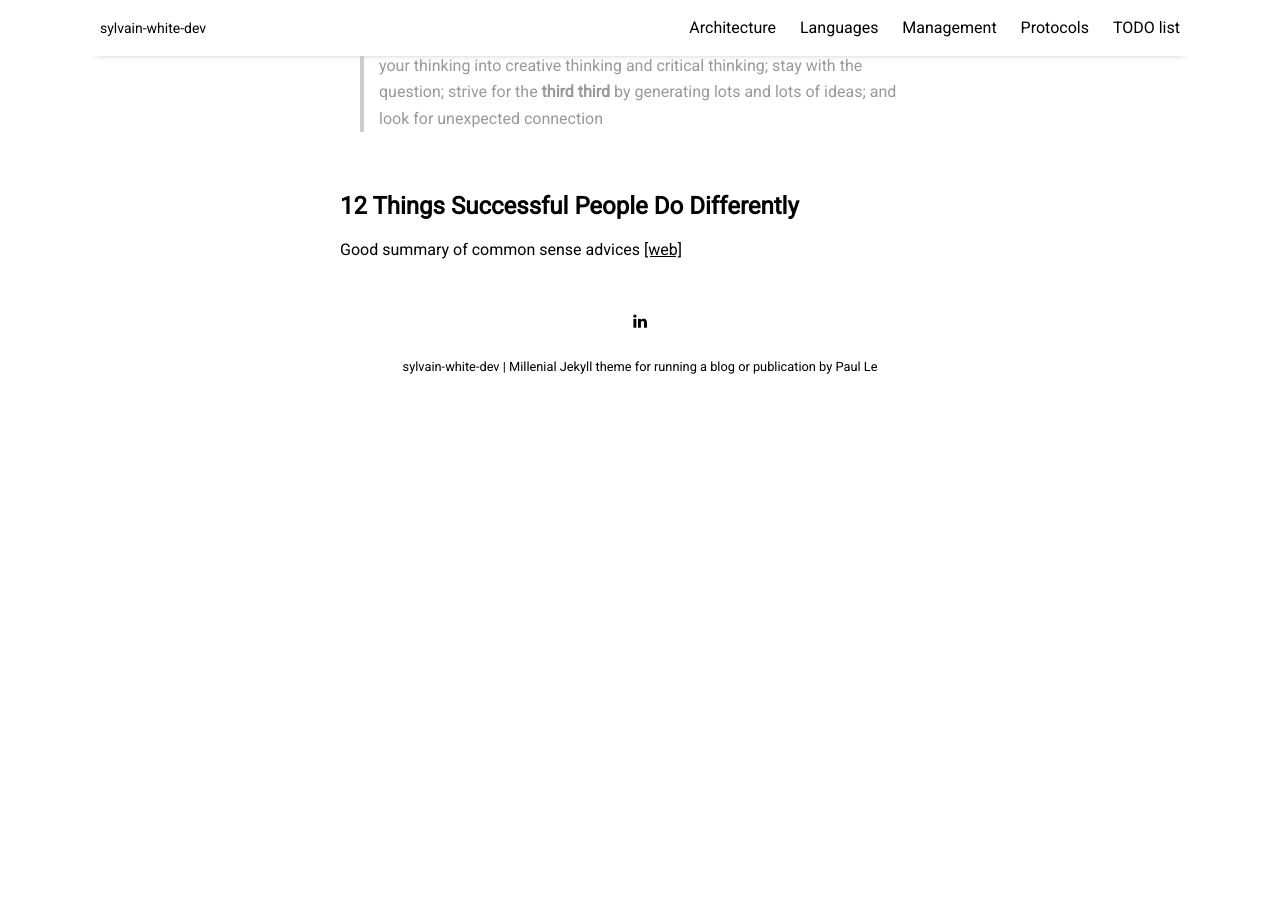
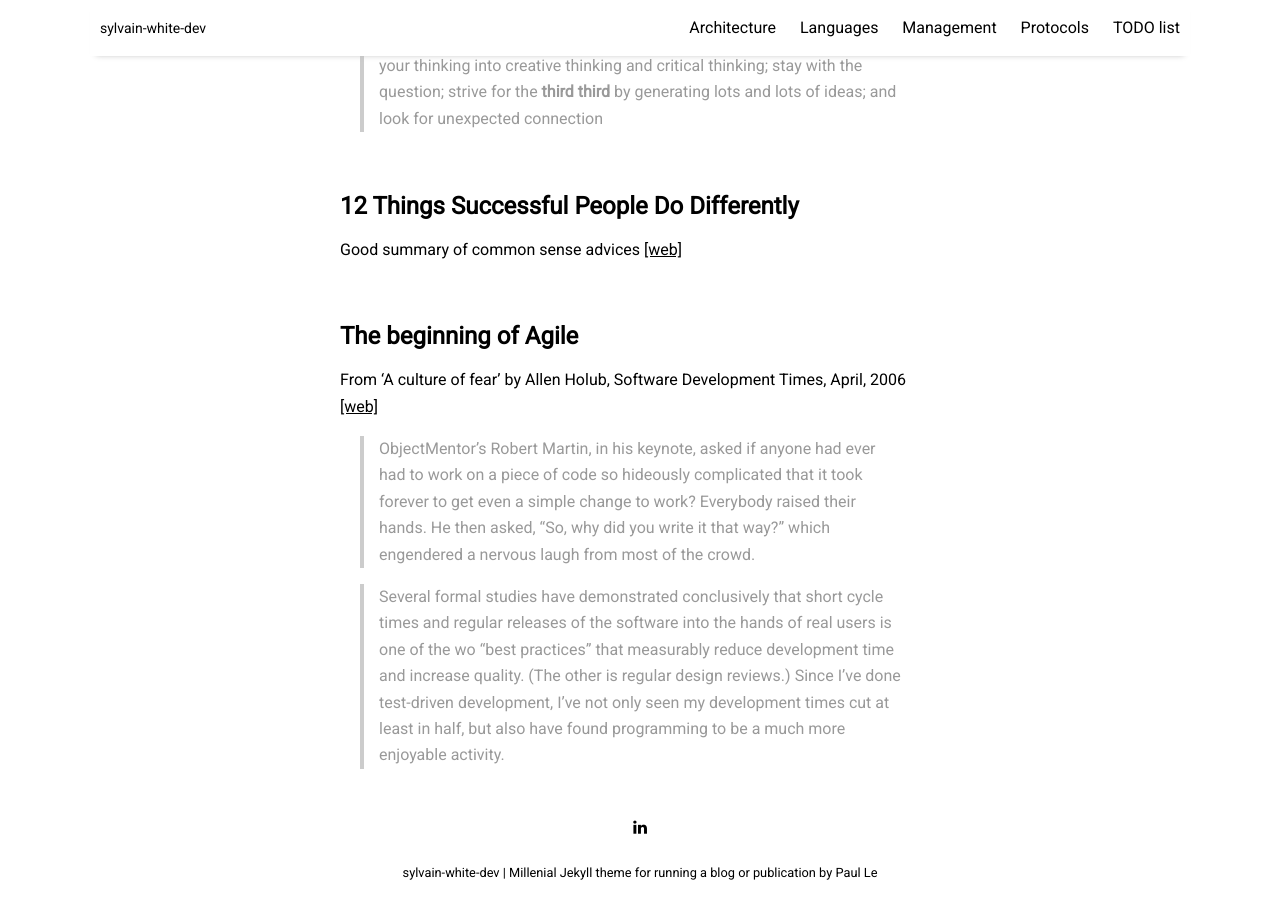
Before and after one commit to sylvainwhite/sylvain-white-dev, a Jekyll site: the page built from pages/management.md, in a window 1280 px wide and 900 px high, scrolled down 2777 px. Built offline with Jekyll 4.4.1, drawn with Linux system fonts in a browser that asks for light colours; nearby versions of some CDN libraries; before the commit the page ends 3182 px from its top, so only the background shows below that.

Commit message:
Add section about Agile

```diff
--- a/pages/management.md
+++ b/pages/management.md
@@ -107,3 +107,14 @@ From Amazon web site:
 ## 12 Things Successful People Do Differently
 
 Good summary of common sense advices [[web]](http://www.marcandangel.com/2012/01/22/12-things-successful-people-do-differently/){:target="_blank"}
+
+<br/>
+
+## The beginning of Agile
+
+From 'A culture of fear' by Allen Holub, Software Development Times, April, 2006 [[web]](https://archive.org/details/sdtimes148/page/n23){:target="_blank"}
+
+> ObjectMentor’s Robert Martin, in his keynote, asked if anyone had ever had to work on a piece of code so hideously complicated that it took forever to get even a simple change to work? Everybody raised their hands. He then asked, “So, why did you write it that way?” which engendered a nervous laugh from most of the crowd.
+
+> Several formal studies have demonstrated conclusively that short cycle times and regular releases of the software into the hands of real users is one of the wo “best practices” that measurably reduce development time and increase quality. (The other
+is regular design reviews.) Since I've done test-driven development, I've not only seen my development times cut at least in half, but also have found programming to be a much more enjoyable activity.
```
